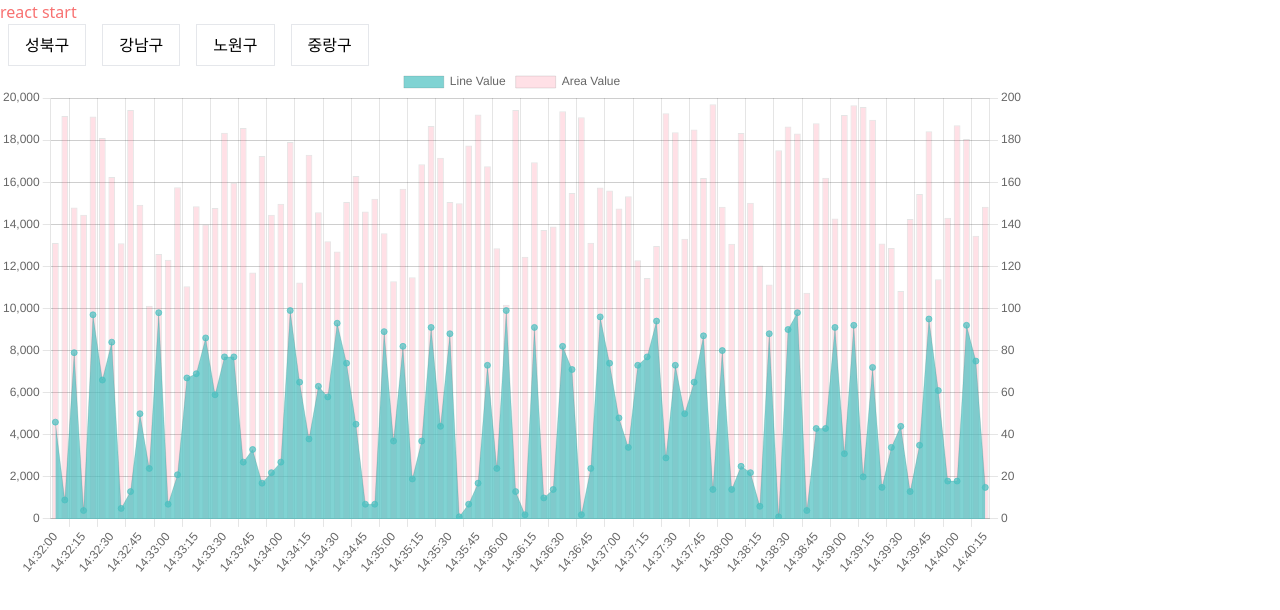
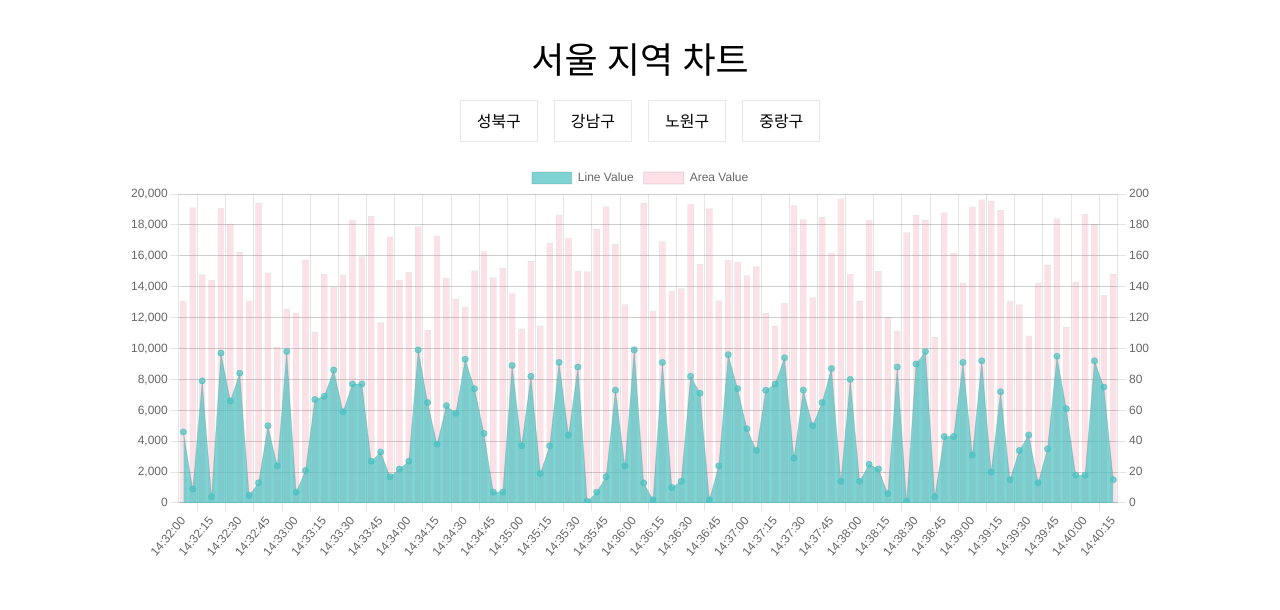
Before and after one commit to SeungGukYoo/pre-onboarding-12th-4-16, a React (Vite) app: page / in a window 1280 px wide. Shown: the top 610 px of the page. Built offline with nearby package versions, Linux system fonts and the light colour scheme.

Commit message:
feat: 현재 클릭된 버튼 확인 css 및 기능 추가

```diff
--- a/src/App.tsx
+++ b/src/App.tsx
@@ -4,8 +4,15 @@ import { Chart, getElementAtEvent } from 'react-chartjs-2';
 import useChartData from './hook/useChartData';
 
 function App() {
-  const { labels, printTooltip, Location, filtering, getClickIndex, makeChartDataSets } =
-    useChartData();
+  const {
+    labels,
+    printTooltip,
+    Location,
+    filtering,
+    getClickIndex,
+    makeChartDataSets,
+    currentFocusLocation,
+  } = useChartData();
   const chartRef = useRef(null);
   const makeDataSets = makeChartDataSets(['bar', 'line']).map(dataset => Object.assign(dataset));
 
@@ -32,19 +39,25 @@ function App() {
         },
       },
     },
+    responsive: true,
+    maintainAspectRatio: false,
   };
   const filterDataClick = (e: React.MouseEvent<HTMLCanvasElement>) => {
     if (!chartRef.current) return;
     const clickDataIndex = getElementAtEvent(chartRef.current, e)[0]?.index;
     getClickIndex(clickDataIndex);
   };
+
   return (
-    <>
-      <h1 className="text-red-400">react start</h1>
+    <div className="  mx-auto mt-10 lg:w-[1024px] md:w-[720px] sm:w-[480px]">
+      <h1 className=" text-center text-4xl mb-5">서울 지역 차트</h1>
+      <div className=" flex items-center justify-center mb-5">
         {Location.map(areaName => {
           return (
             <button
-            className="border mx-2 px-4 py-2"
+              className={`border mx-2 px-4 py-2  ${
+                currentFocusLocation === areaName && 'bg-gray-300/50'
+              }`}
               key={areaName}
               onClick={() => filtering(areaName)}
             >
@@ -52,10 +65,18 @@ function App() {
             </button>
           );
         })}
-      <div className="max-w-[1024px]">
-        <Chart type="bar" data={datas} options={options} ref={chartRef} onClick={filterDataClick} />
       </div>
-    </>
+      <div className="mx-auto ">
+        <Chart
+          type="bar"
+          data={datas}
+          options={options}
+          ref={chartRef}
+          onClick={filterDataClick}
+          style={{ height: '50vh', width: '100%' }}
+        />
+      </div>
+    </div>
   );
 }
 
```
Lines whose indentation alone changed are shown as unchanged.
